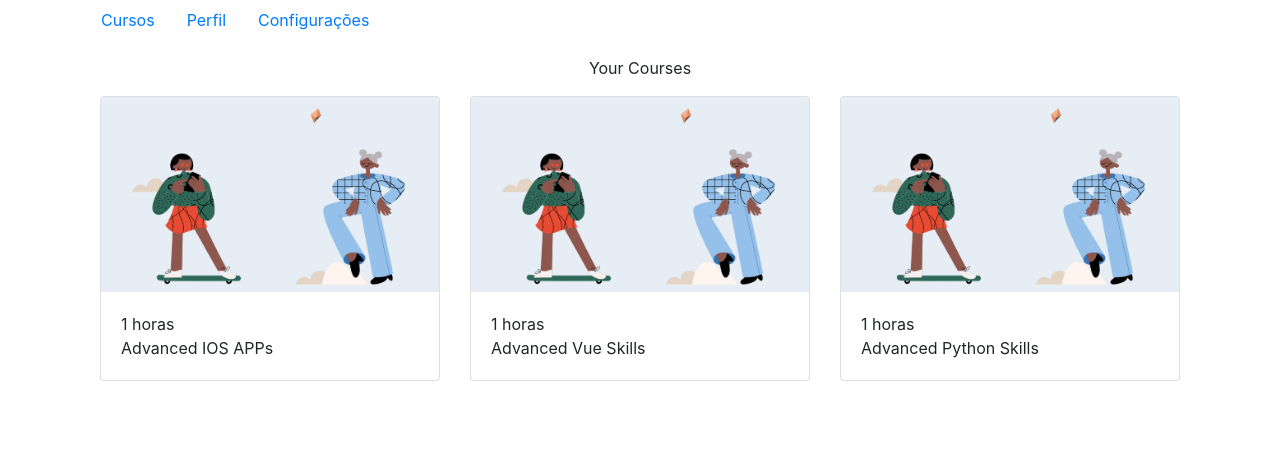
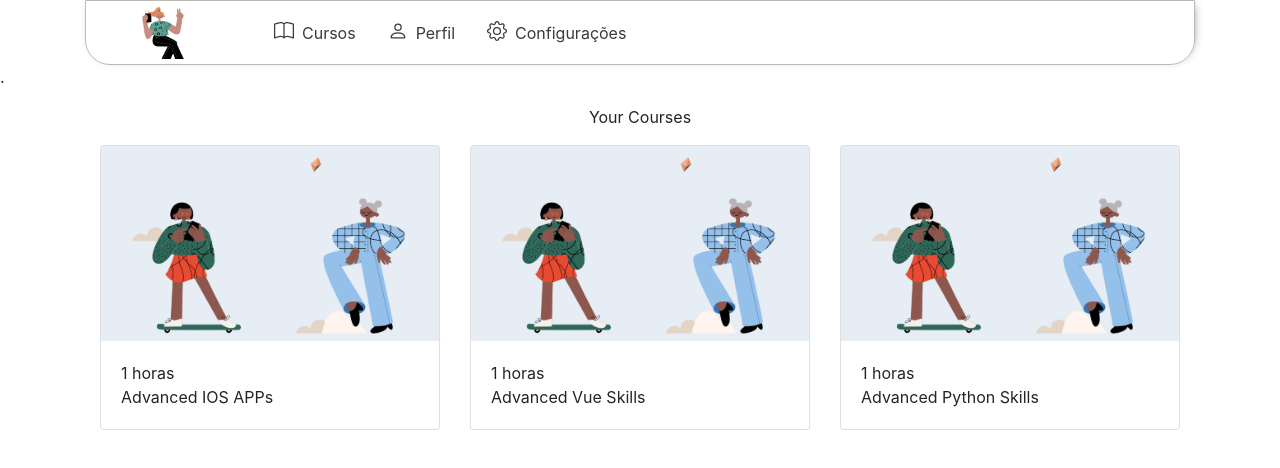
Before and after one commit to AndrewsDutraDev/pwa-example, a Nuxt app: page / in a window 1280 px wide. Shown: the top 468 px of the page. Built offline with nearby package versions, Linux system fonts and the light colour scheme.

Commit message:
feat: style menus

```diff
--- a/components/Desktop/Header.vue
+++ b/components/Desktop/Header.vue
@@ -1,8 +1,19 @@
 <template>
 	<div>
-		<b-nav >
-			<b-nav-item  :to="item.link" v-for="(item, index) in menu" :key="index" >{{item.name}}</b-nav-item>
-		</b-nav>
+		<b-container>
+			<b-nav class="nav">
+				<b-navbar-brand href="#">
+					<b-img class="image_logo mx-5" src="/img/logo.png"></b-img>
+				</b-navbar-brand>
+
+				<b-nav-item class="my-auto item_menu" :to="item.link" v-for="(item, index) in menu" :key="index" >
+					<div class="d-flex">
+						<b-icon class="mr-2" :icon="item.icon"></b-icon>
+						{{item.name}}
+					</div>
+				</b-nav-item>
+			</b-nav>
+		</b-container>
 	</div>
 </template>
 <script>
@@ -13,6 +24,25 @@ export default {
 			menu: menuData
 		}
 	}
-
 }
 </script>
+<style>
+a {
+	color:#3C3A36;
+}
+.nav {
+	border: 1px solid #BEBAB3;
+	box-sizing: border-box;
+	border-radius: 25px;
+	border-top-right-radius: 0;
+	border-top-left-radius: 0;
+	box-shadow: 2px -2px 12px -7px rgb(0 0 0);
+}
+.nav-link{
+	color:#3C3A36;
+}
+.image_logo{
+	width: 60px;
+	height: auto;
+}
+</style>
--- a/components/MobileApp/menu.vue
+++ b/components/MobileApp/menu.vue
@@ -2,10 +2,11 @@
     <div class="navigation-tab">
         <div class="icons-navigation">
             <div v-for="item in menu" :key="item.id" class="text-center">
-                <div>
-                    <b-icon :icon="item.icon"></b-icon>
-                </div>
-                <div> {{item.name}} </div>
+				<b-link :to="item.link">
+					<b-icon :icon="item.icon"></b-icon>
+					<div> {{item.name}} </div>
+				</b-link>
+
             </div>
         </div>
     </div>
@@ -22,15 +23,19 @@ export default {
 }
 </script>
 <style>
-.navigation-tab{
+.navigation-tab {
     position: fixed;
     z-index: 100;
+	padding: 10px 0px ;
     bottom: 0;
     width: 100%;
-    background-color: #f8f8f8;
-
+	background: #fff;
+	border-radius: 12px;
+	border: 1px solid #BEBAB3;
+	border-bottom-right-radius: 0;
+	border-bottom-left-radius: 0;
 }
-.icons-navigation{
+.icons-navigation {
     display: flex;
     justify-content: space-around;
 }
--- a/data/menu.json
+++ b/data/menu.json
@@ -11,7 +11,7 @@
 	},
 	{
 		"name":"Configurações",
-		"link":"config",
+		"link":"configuracoes",
 		"icon": "gear"
 	}
 ]
--- a/layouts/default.vue
+++ b/layouts/default.vue
@@ -1,8 +1,8 @@
 <template>
 	<div>
+			<Header v-if="$device.isDesktop" />
+			<TabNavigation v-else/>.
 		<b-container>
-			<Header v-if="$device.isDesktop" />
-			<TabNavigation v-else/>
 			<Nuxt />
 		</b-container>
 	</div>
```
Also changed, not shown: static/img/logo.png (added).
